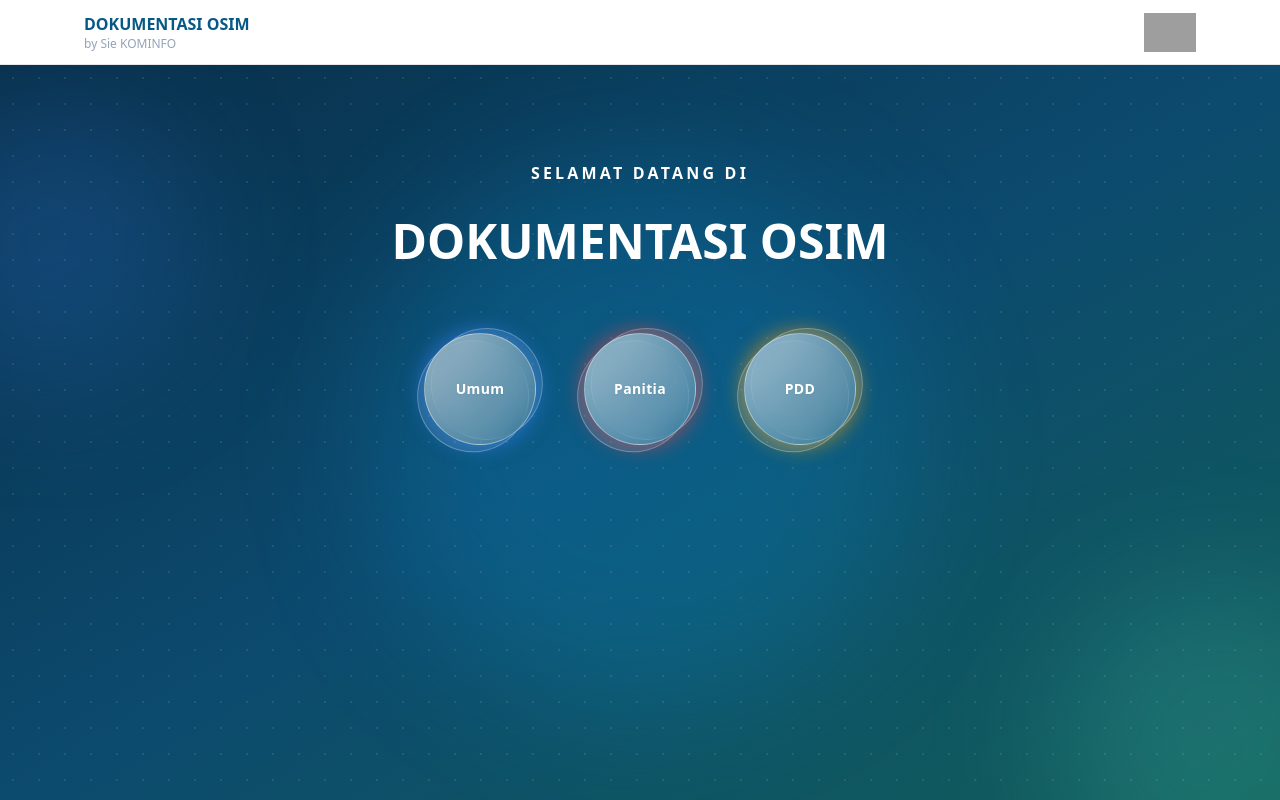
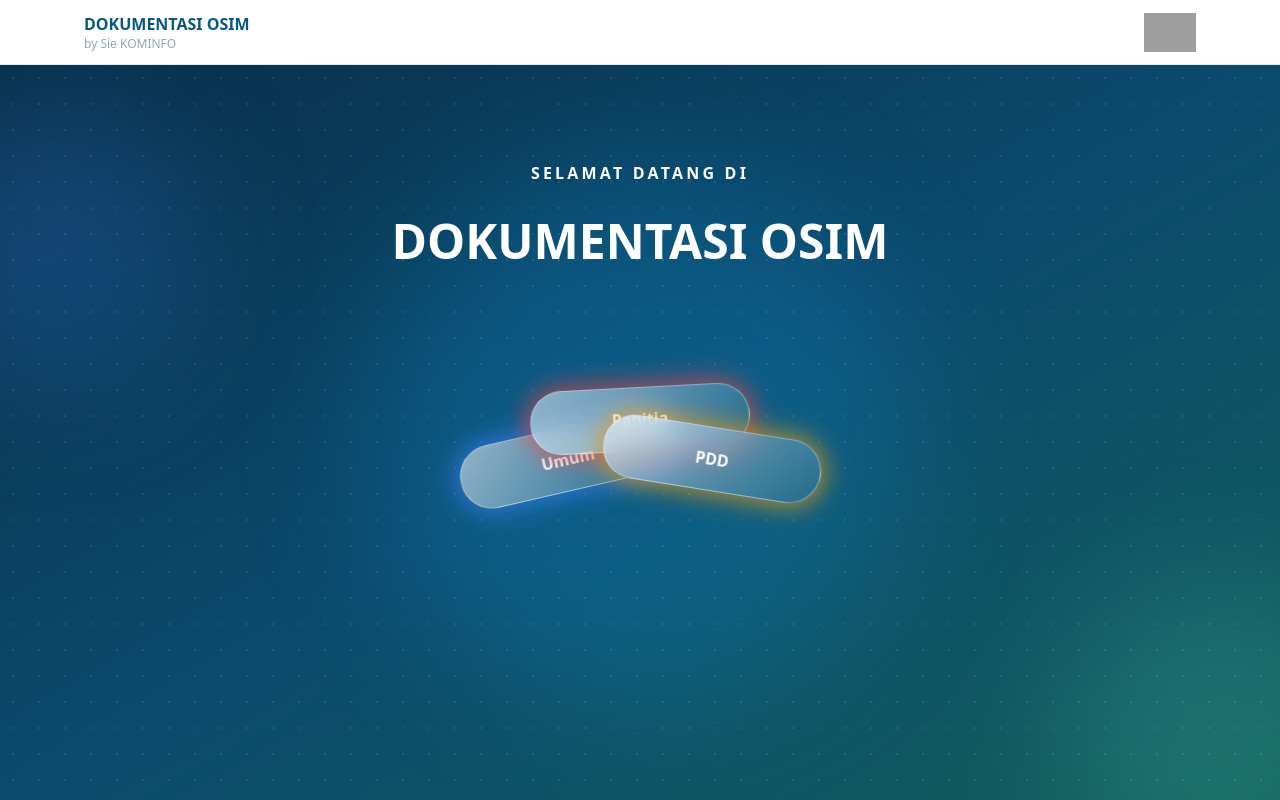
Before and after one commit to ahdan-png/dokumenatsiOS, a Next.js app: page / in a window 1280 px wide. Built offline with nearby package versions, Linux system fonts and the light colour scheme; grey boxes are pictures that could not be loaded.

Commit message:
Replace circular menu buttons with fanned glass pill stack

```diff
--- a/app/page.tsx
+++ b/app/page.tsx
@@ -1,4 +1,4 @@
-import MenuButton from '@/components/MenuButton';
+import MenuStack from '@/components/MenuStack';
 
 export default function Home() {
   return (
@@ -14,11 +14,7 @@ export default function Home() {
         <p className="font-semibold tracking-[.2em]">SELAMAT DATANG DI</p>
         <h1 className="mt-5 whitespace-nowrap text-[clamp(1.75rem,8vw,3rem)] font-bold">DOKUMENTASI OSIM</h1>
 
-        <div className="mx-auto mt-14 flex flex-wrap items-start justify-center gap-10 sm:gap-12">
-          <MenuButton label="Umum" href="/umum" glow="rgba(59,130,246,0.6)" />
-          <MenuButton label="Panitia" href="/panitia/login" glow="rgba(239,68,68,0.6)" />
-          <MenuButton label="PDD" href="/pdd/login" glow="rgba(245,158,11,0.6)" />
-        </div>
+        <MenuStack />
       </div>
     </main>
   );
--- a/components/MenuButton.tsx
+++ /dev/null
@@ -1,51 +0,0 @@
-'use client';
-
-import { motion } from 'framer-motion';
-import { useState } from 'react';
-import { useRouter } from 'next/navigation';
-
-export default function MenuButton({ label, href, glow }: { label: string; href: string; glow: string }) {
-  const [spinning, setSpinning] = useState(false);
-  const router = useRouter();
-
-  const handleClick = () => {
-    if (spinning) return;
-    setSpinning(true);
-    setTimeout(() => router.push(href), 600);
-  };
-
-  return (
-    <div className="relative h-28 w-28 select-none">
-      <div
-        aria-hidden="true"
-        className="absolute inset-0 rounded-full border border-white/30 bg-white/10"
-        style={{ transform: 'rotate(-10deg) translate(-8px, 6px)' }}
-      />
-      <div
-        aria-hidden="true"
-        className="absolute inset-0 rounded-full border border-white/30 bg-white/10"
-        style={{ transform: 'rotate(8deg) translate(6px, -6px)' }}
-      />
-      <motion.button
-        type="button"
-        onClick={handleClick}
-        disabled={spinning}
-        aria-label={label}
-        aria-busy={spinning}
-        animate={
-          spinning
-            ? { rotate: 360, scale: 0.92, boxShadow: `0 0 48px 12px ${glow}` }
-            : { rotate: 0, scale: 1, boxShadow: `0 0 20px 2px ${glow}` }
-        }
-        transition={{ duration: 0.6, ease: 'easeInOut' }}
-        className="absolute inset-0 flex select-none items-center justify-center rounded-full border border-white/40 px-3 text-center font-semibold text-white backdrop-blur-md focus-visible:outline-none focus-visible:ring-2 focus-visible:ring-white/80"
-        style={{
-          background: 'linear-gradient(135deg, rgba(255,255,255,0.5), rgba(255,255,255,0.05))',
-          boxShadow: `0 0 20px 2px ${glow}, inset 0 1px 0 rgba(255,255,255,0.6), inset 0 -8px 16px rgba(255,255,255,0.15)`,
-        }}
-      >
-        <span className="text-sm tracking-wide drop-shadow-sm">{label}</span>
-      </motion.button>
-    </div>
-  );
-}
--- /dev/null
+++ b/components/MenuStack.tsx
@@ -0,0 +1,67 @@
+'use client';
+
+import { motion } from 'framer-motion';
+import { useState } from 'react';
+import { useRouter } from 'next/navigation';
+
+type MenuButtonProps = {
+  label: string;
+  href: string;
+  glow: string;
+  rotate: number;
+  offsetX: number;
+  offsetY: number;
+  z: number;
+};
+
+function MenuButton({ label, href, glow, rotate, offsetX, offsetY, z }: MenuButtonProps) {
+  const [spinning, setSpinning] = useState(false);
+  const router = useRouter();
+
+  const handleClick = () => {
+    if (spinning) return;
+    setSpinning(true);
+    setTimeout(() => router.push(href), 600);
+  };
+
+  return (
+    <motion.button
+      type="button"
+      onClick={handleClick}
+      initial={false}
+      animate={
+        spinning
+          ? { rotate: rotate + 360, x: 0, y: 0, scale: 1.08, zIndex: 50, boxShadow: `0 0 60px 16px ${glow}` }
+          : { rotate, x: offsetX, y: offsetY, zIndex: z, boxShadow: `0 0 24px 4px ${glow}` }
+      }
+      transition={{ duration: 0.6, ease: 'easeInOut' }}
+      style={{
+        position: 'absolute',
+        left: '50%',
+        top: '50%',
+        marginLeft: -110,
+        marginTop: -32,
+        width: 220,
+        height: 64,
+        background: 'linear-gradient(135deg, rgba(255,255,255,0.55), rgba(255,255,255,0.08))',
+      }}
+      className="flex select-none items-center justify-center rounded-full border border-white/40 font-semibold text-white backdrop-blur-md focus-visible:outline-none focus-visible:ring-2 focus-visible:ring-white/80"
+    >
+      {label}
+    </motion.button>
+  );
+}
+
+export default function MenuStack() {
+  return (
+    <div className="mt-14 flex justify-center">
+      <div className="scale-[0.68] sm:scale-90 md:scale-100">
+        <div className="relative" style={{ width: 360, height: 200 }}>
+          <MenuButton label="Umum" href="/umum" glow="rgba(59,130,246,0.7)" rotate={-13} offsetX={-72} offsetY={26} z={1} />
+          <MenuButton label="Panitia" href="/panitia/login" glow="rgba(239,68,68,0.7)" rotate={-3} offsetX={0} offsetY={-14} z={2} />
+          <MenuButton label="PDD" href="/pdd/login" glow="rgba(245,158,11,0.7)" rotate={9} offsetX={72} offsetY={26} z={3} />
+        </div>
+      </div>
+    </div>
+  );
+}
```
